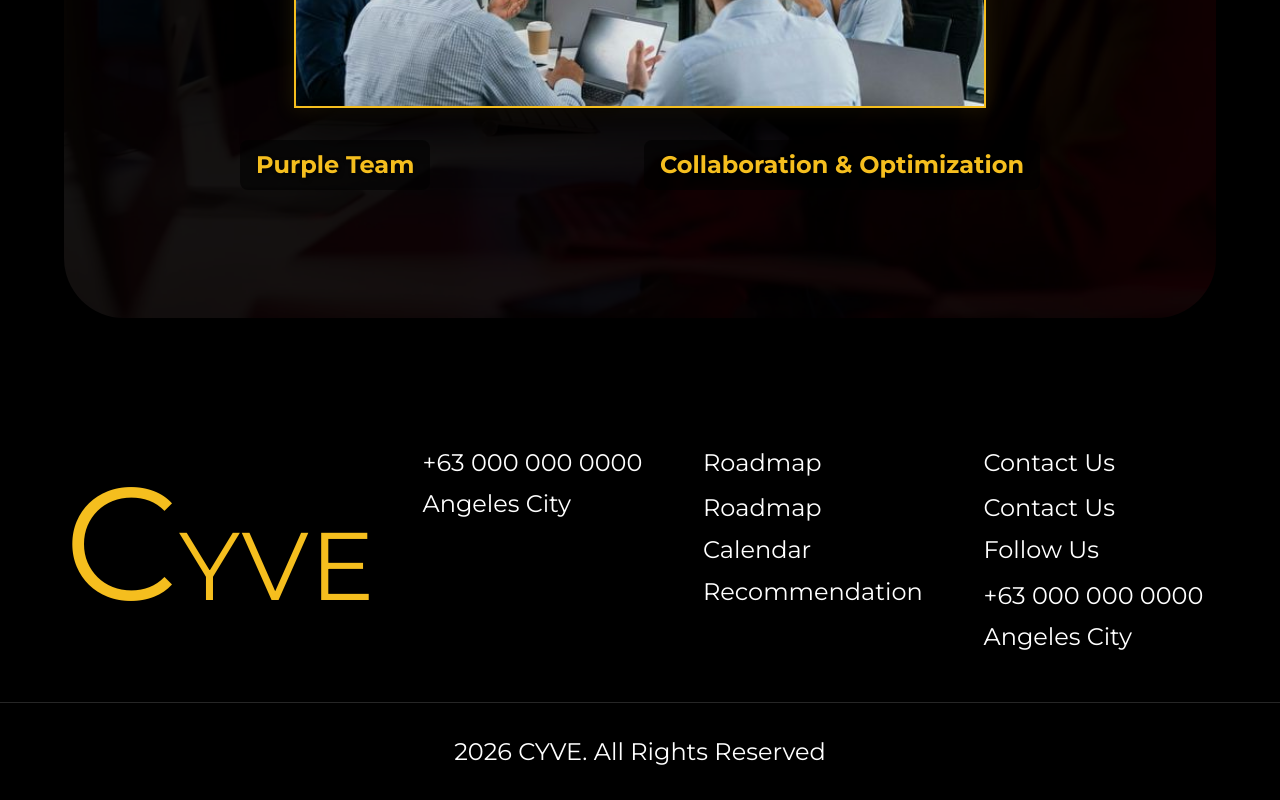
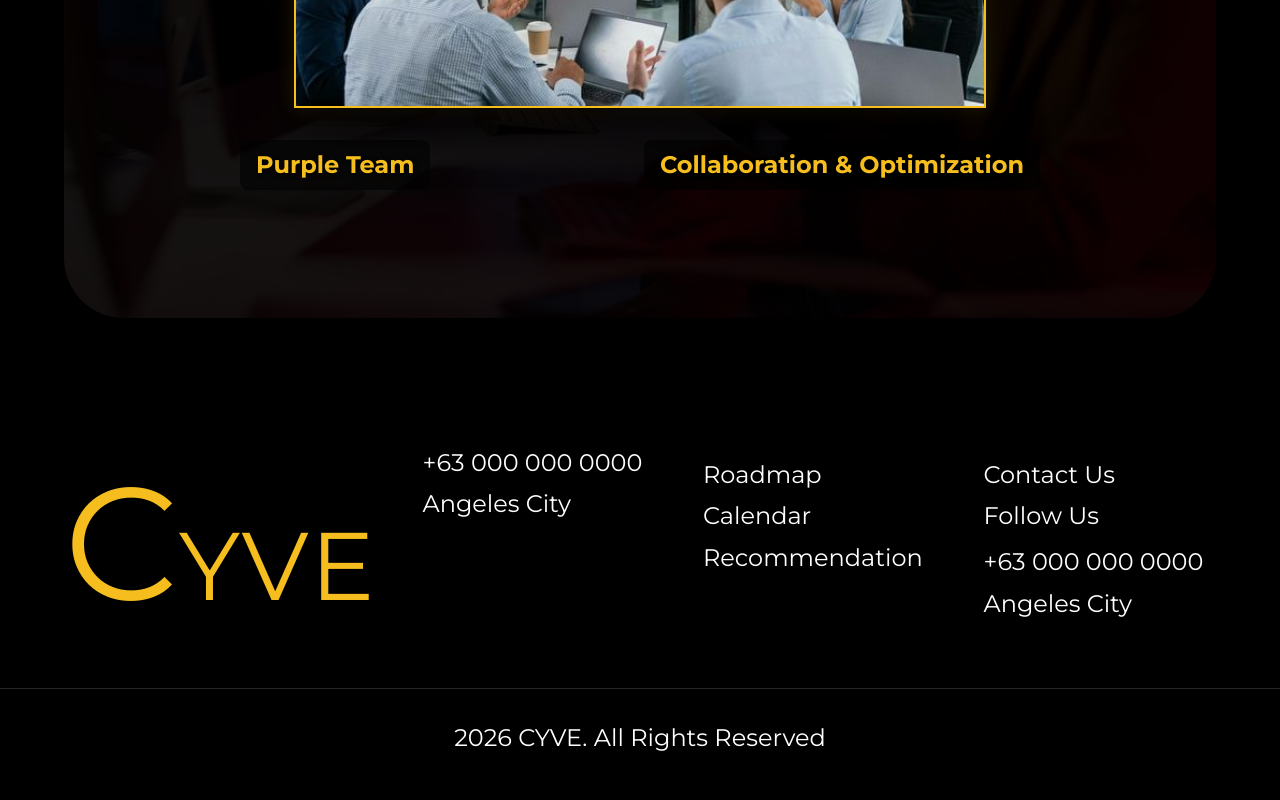
Before and after one commit to Aynlie/CYVE-WEB-APP, a Next.js app in the folder frontend/: page / in a window 1280 px wide. Shown: the part 3285-4085 px from the top of the page. Built offline with nearby package versions, Linux system fonts and the light colour scheme.

Commit message:
chore: save local changes before merge

```diff
--- a/frontend/src/app/Homepage/components/Footer.tsx
+++ b/frontend/src/app/Homepage/components/Footer.tsx
@@ -21,14 +21,14 @@ export default function Footer() {
                 </div>
 
                 <div className={styles.linksColumn}>
-                    <h4 className={styles.linksHeading}>Roadmap</h4>
+                    <h4 className={styles.linksHeading}></h4>
                     <Link href="/roadmap">Roadmap</Link>
                     <Link href="/calendar">Calendar</Link>
                     <Link href="/roadmap">Recommendation</Link>
                 </div>
 
                 <div className={styles.linksColumn}>
-                    <h4 className={styles.linksHeading}>Contact Us</h4>
+                    <h4 className={styles.linksHeading}></h4>
                     <Link href="/contact">Contact Us</Link>
                     <h4 className={styles.linksHeading}>Follow Us</h4>
                     <p className={styles.contactInfo}>+63 000 000 0000</p>
```
Also changed, not shown: frontend/design-specs/images/SEARCH ICON.png (added), frontend/public/design-specs/images/SEARCH ICON.png (added).
